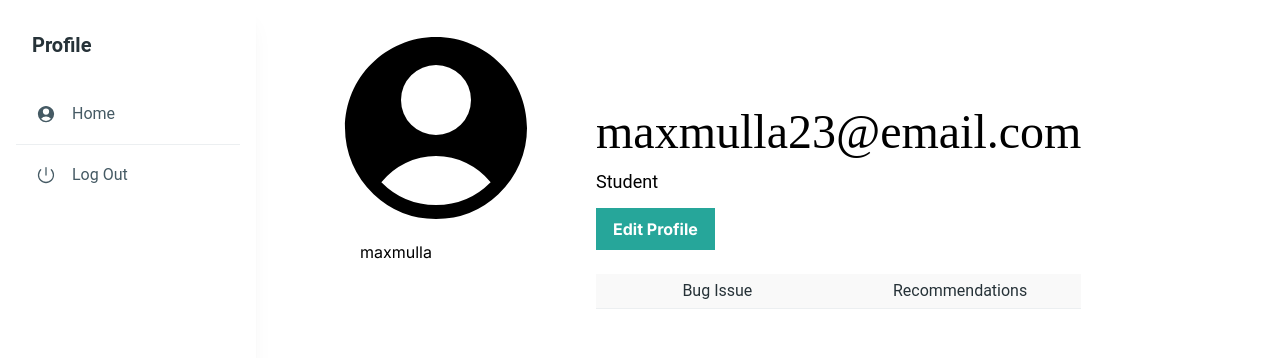
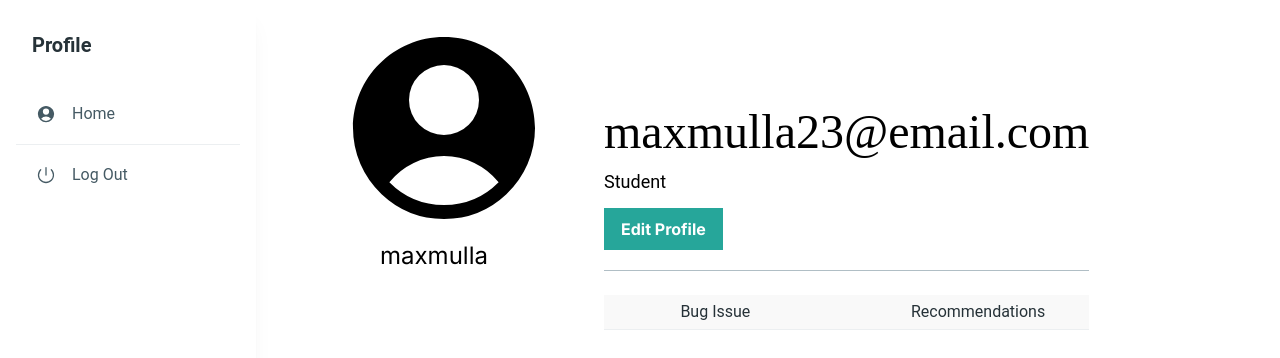
Before and after one commit to maxmulla23/issue-reporting--frontend, a Next.js app: page /userhomepage in a window 1280 px wide. Shown: the top 358 px of the page. Built offline with nearby package versions, Linux system fonts and the light colour scheme.

Commit message:
tabbed view

```diff
--- a/src/app/userhomepage/page.js
+++ b/src/app/userhomepage/page.js
@@ -25,20 +25,21 @@ export default function Page() {
     return (
       <div className="flex flex-row text-black-500 fixed ml-5 top-0 mt-4">
         <div className="flex flex-col">
-        <UserCircleIcon className="h-56 w-auto" />
-        <h1 className="ml-9">{user.username}</h1>
+        <UserCircleIcon className="h-56 w-auto ml-2" />
+        <h1 className="ml-14 text-2xl">{user.username}</h1>
         </div>
         <div className="left-30 ml-12 mt-20 ">
           <h1 className="font-mono md:font-serif text-5xl mt-3">{user.email}</h1>
           <p className="font-sans text-lg mt-3">{user.Usertype}</p>
           <button className="bg-teal-400 text-white font-bold py-2 px-4 border border-teal-400 mt-3">Edit Profile</button>
+          <hr className="my-50 mt-5 border-blue-gray-200" />
           <div className="mt-6">
             <Tabs value={activeTab}>
               <TabsHeader
-                className="rounded-none border-b border-blue-gray-50 text-lg bg-gray-100 p-0"
+                className="rounded-none border-b text-black border-blue-gray-50 text-lg bg-gray-100 p-0 gap-10"
                 indicatorProps={{
                   className:
-                    "bg-transparent border-b-2 border-gray-800 shadow-none rounded-none",
+                    "bg-teal-100 border-b-2 border-gray-800 shadow-none rounded-none",
                 }}
                 >
                   {data.map(({ label, value }) => (
```
